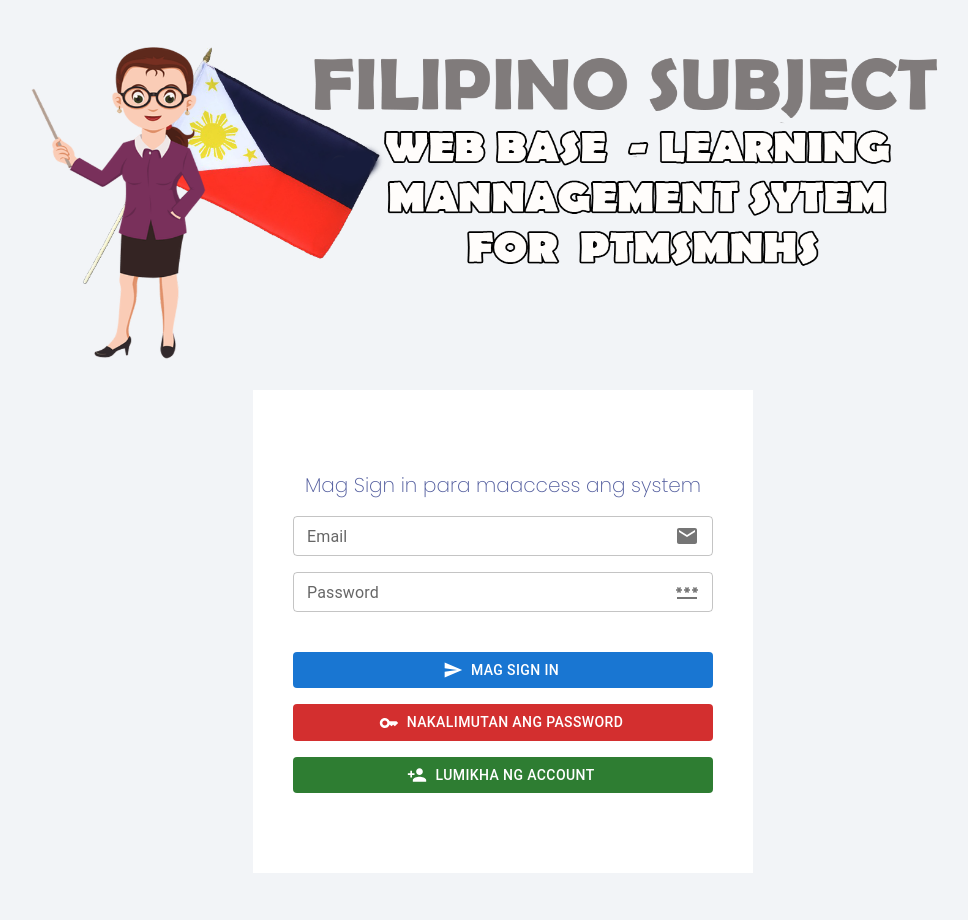
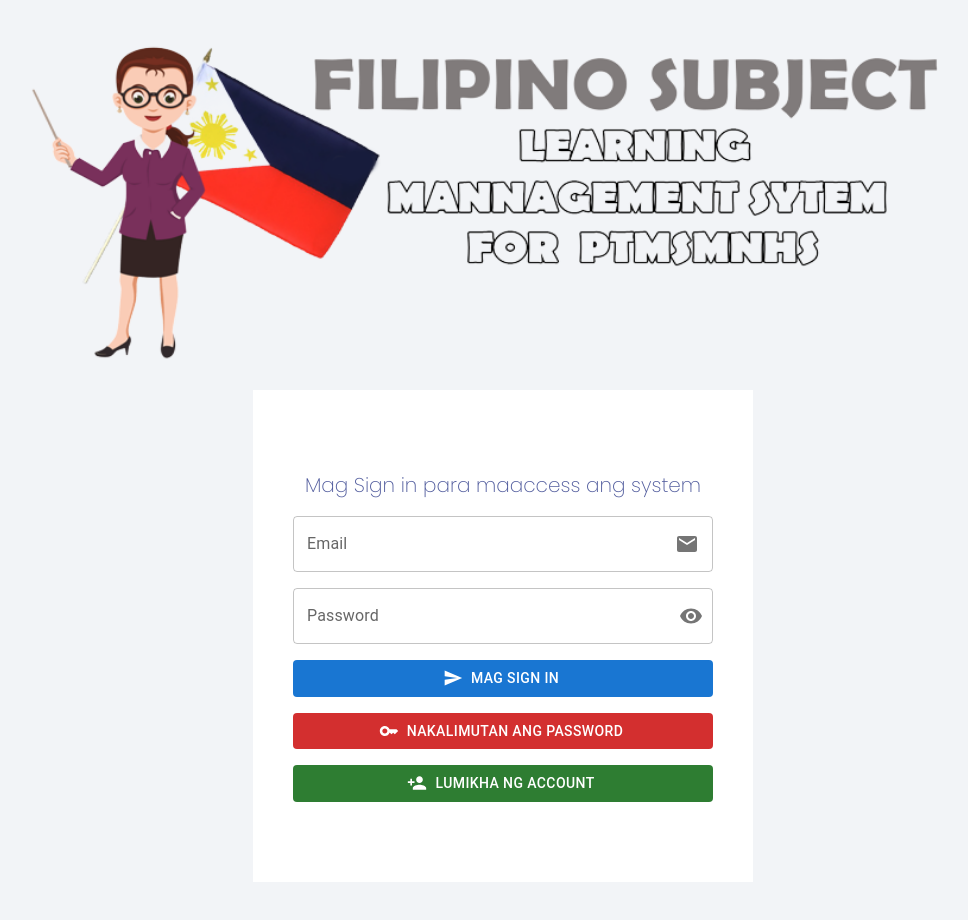
Before and after one commit to flysolo17/teacher-assistant, a React (Create React App) app: page /login in a window 1280 px wide. Shown: the whole page, without its empty margins (137-1105 px from the left). Built offline with nearby package versions, Linux system fonts and the light colour scheme; no server answers.

Commit message:
revisions

```diff
--- a/src/components/NavBar.tsx
+++ b/src/components/NavBar.tsx
@@ -22,7 +22,9 @@ import { useAuth } from "../context/AuthContext";
 import { firestore } from "../config/config";
 import { doc, getDoc } from "firebase/firestore";
 import { userConverter, Users } from "../model/User";
-import { CircularProgress, Container } from "@mui/material";
+import { Avatar, CircularProgress, Container, IconButton } from "@mui/material";
+import "../styles/nav.css";
+import LogoutIcon from "@mui/icons-material/Logout";
 const drawerWidth = 300;
 
 interface Props {
@@ -36,7 +38,7 @@ const NavigationBar: React.FunctionComponent<Props> = (props) => {
   const handleDrawerToggle = () => {
     setMobileOpen(!mobileOpen);
   };
-  const { currentUser, loading } = useAuth();
+  const { currentUser, loading, logout } = useAuth();
   const [user, setUser] = useState<Users | null>(null);
 
   async function getAccount() {
@@ -121,7 +123,11 @@ const NavigationBar: React.FunctionComponent<Props> = (props) => {
             Teacher Assistant
           </Typography>
         </Stack>
-        <List>
+        <List
+          sx={{
+            height: "80%",
+          }}
+        >
           {user !== null &&
             getNavData(user.type).map((item) => (
               <ListItem
@@ -148,7 +154,39 @@ const NavigationBar: React.FunctionComponent<Props> = (props) => {
               </ListItem>
             ))}
         </List>
+        <Stack sx={{ padding: 1 }} direction={"row"} spacing={1}>
+          <Avatar
+            sx={{ width: 60, height: 60 }}
+            src={user?.profile[user.profile.length - 1]}
+            alt={"profile"}
+          />
+          <Stack direction={"column"}>
+            <Typography
+              variant={"h6"}
+              component={"h5"}
+              sx={{
+                color: " #070707",
+                fontFamily: "Poppins",
+                fontStyle: "regular",
+                fontWeight: 400,
+              }}
+            >
+              {user?.firstName + " " + user?.middleName + " " + user?.lastName}
+            </Typography>
+            <Typography
+              variant={"h6"}
+              sx={{
+                fontFamily: "Poppins",
+                fontStyle: "regular",
+                fontWeight: 400,
+              }}
+            >
+              {user?.type}
+            </Typography>
+          </Stack>
+        </Stack>
       </Drawer>
+
       <Box
         component="main"
         sx={{
--- a/src/components/NavData.tsx
+++ b/src/components/NavData.tsx
@@ -19,16 +19,10 @@ export const teacherNavData = [
     icon: <NoteAddIcon />,
   },
 
-
   {
     title: "Anunsyo",
     path: "/announcement",
     icon: <Campaign />,
-  },
-  {
-    title: "Aming Grupo",
-    path: "/developers",
-    icon: <GroupsIcon />,
   },
   {
     title: "Aking profile",
@@ -48,11 +42,7 @@ export const studentNavData = [
     path: "/grades",
     icon: <ClassIcon />,
   },
-  {
-    title: "Aming Grupo",
-    path: "/developers",
-    icon: <GroupsIcon />,
-  },
+
   {
     title: "Aking profile",
     path: "/profile",
--- a/src/pages/Account.tsx
+++ b/src/pages/Account.tsx
@@ -143,6 +143,7 @@ const AccountPage: React.FunctionComponent<AccountPageProps> = (props) => {
             Mga Litrato
           </Typography>
           <Divider sx={{ marginY: 2, backgroundColor: "black" }} />
+          {users?.profile?.length != 0 && (
             <Grid
               container
               spacing={{ xs: 2, md: 3 }}
@@ -156,6 +157,7 @@ const AccountPage: React.FunctionComponent<AccountPageProps> = (props) => {
                 );
               })}
             </Grid>
+          )}
         </Stack>
       </div>
     </>
--- a/src/pages/Login.tsx
+++ b/src/pages/Login.tsx
@@ -10,8 +10,17 @@ import {
   Container,
   CircularProgress,
   Typography,
+  FormControl,
+  InputLabel,
+  OutlinedInput,
+  IconButton,
 } from "@mui/material";
-import { Email, Password } from "@mui/icons-material";
+import {
+  Email,
+  Password,
+  Visibility,
+  VisibilityOff,
+} from "@mui/icons-material";
 import KeyIcon from "@mui/icons-material/Key";
 import SendIcon from "@mui/icons-material/Send";
 import PersonAdd from "@mui/icons-material/PersonAdd";
@@ -34,6 +43,14 @@ const LoginPage: React.FunctionComponent<ILoginPageProps> = (props) => {
     event.preventDefault();
     login(email, password);
     navigate("/");
+  };
+  const [showPassword, setShowPassword] = React.useState(false);
+
+  const handleClickShowPassword = () => setShowPassword((show) => !show);
+  const handleMouseDownPassword = (
+    event: React.MouseEvent<HTMLButtonElement>
+  ) => {
+    event.preventDefault();
   };
 
   if (loading)
@@ -60,7 +77,6 @@ const LoginPage: React.FunctionComponent<ILoginPageProps> = (props) => {
                 onChange={(e) => setEmail(e.target.value)}
                 id="demo-helper-text-aligned"
                 label="Email"
-                size="small"
                 type={"email"}
                 InputProps={{
                   endAdornment: (
@@ -70,23 +86,31 @@ const LoginPage: React.FunctionComponent<ILoginPageProps> = (props) => {
                   ),
                 }}
               />
-              <TextField
-                fullWidth
-                value={password}
-                onChange={(e) => setPassword(e.target.value)}
-                helperText=" "
-                size="small"
-                id="demo-helper-text-aligned-no-helper"
-                label="Password"
-                type={"password"}
-                InputProps={{
-                  endAdornment: (
+
+              <FormControl variant="outlined">
+                <InputLabel htmlFor="outlined-adornment-password">
+                  Password
+                </InputLabel>
+                <OutlinedInput
+                  id="outlined-adornment-password"
+                  value={password}
+                  onChange={(e) => setPassword(e.target.value)}
+                  label="Password"
+                  type={showPassword ? "text" : "password"}
+                  endAdornment={
                     <InputAdornment position="end">
-                      <Password />
+                      <IconButton
+                        aria-label="toggle password visibility"
+                        onClick={handleClickShowPassword}
+                        onMouseDown={handleMouseDownPassword}
+                        edge="end"
+                      >
+                        {showPassword ? <VisibilityOff /> : <Visibility />}
+                      </IconButton>
                     </InputAdornment>
-                  ),
-                }}
-              />
+                  }
+                />
+              </FormControl>
               <Button
                 variant={"contained"}
                 fullWidth
--- a/src/utils/Constants.ts
+++ b/src/utils/Constants.ts
@@ -274,7 +274,7 @@ export const developers = [
   {
     name: "Mariztela Joyce S. Gacia ",
     image: Mariztela,
-    title: "Reserch papers",
+    title: "Reserch Paper",
     role: "",
   },
   {
```
Also changed, not shown: src/pages/Main.tsx (+3 -6 lines), src/images/class01 copy.jpg (added), src/images/fil.png, src/styles/nav.css (added). Lines whose indentation alone changed are shown as unchanged.
